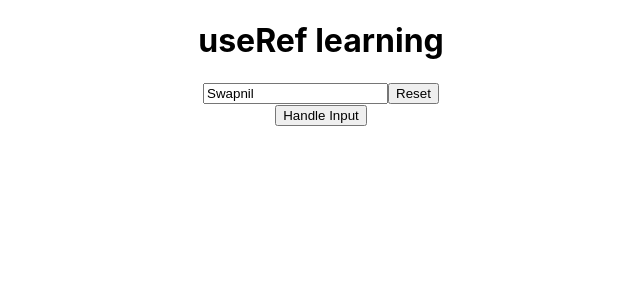
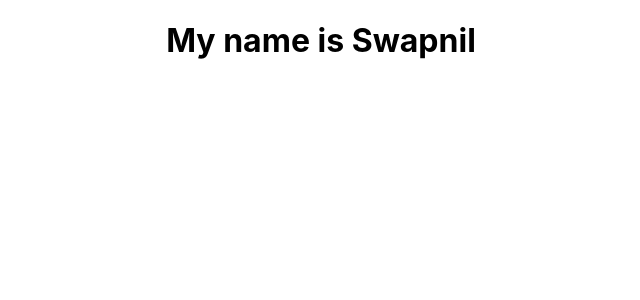
Before and after one commit to swapnilranmale2003/react-practicals, a React (Create React App) app in the folder practiseset2/: page / in a window 1280 px wide. Shown: the top 300 px of the page, without its empty margins (319-959 px from the left). Built offline with nearby package versions, Linux system fonts and the light colour scheme.

Commit message:
data.Provider

```diff
--- a/practiseset2/src/App.js
+++ b/practiseset2/src/App.js
@@ -1,12 +1,21 @@
+import { createContext } from "react";
 import "./App.css";
-import UseRef from "./component/UseRef";
+import ChildA from "./component/ChildA";
+// import UseRef from "./component/UseRef";
+//create,provider,consumer
+const data = createContext();
+function App() {
 
-function App() {
+  const name = "Swapnil";
   return (
     <div className="App">
-    <UseRef />
+      { /* <UseRef /> */}
+      <data.Provider value={name}>
+        <ChildA />
+      </data.Provider>
     </div>
   );
 }
 
 export default App;
+export { data };
```
